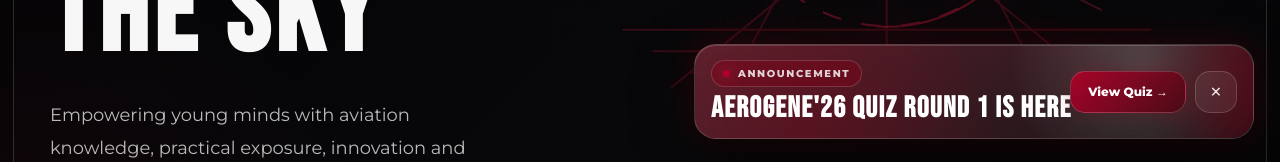
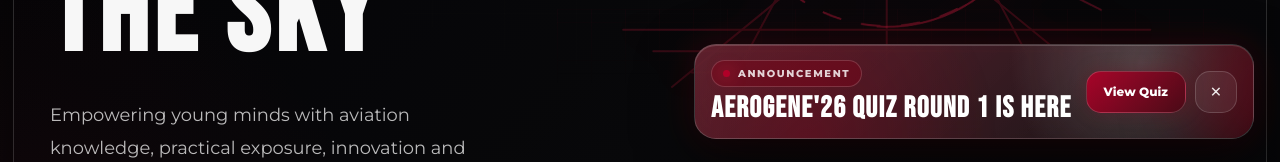
Before and after one commit to Movindutb/AAAC-Website, a plain HTML site: page index.html in a window 1280 px wide. Shown: the part 635-797 px from the top of the page. Drawn offline with Linux system fonts and the light colour scheme.

Commit message:
Update index.html

```diff
--- a/index.html
+++ b/index.html
@@ -184,7 +184,7 @@
       </div>
 
       <div class="aaac-popup-right">
-        <a href="#" class="aaac-popup-link">View Quiz →</a>
+        <a href="#" class="aaac-popup-link">View Quiz</a>
 
         <button class="aaac-popup-icon-btn aaac-popup-close" type="button" aria-label="Close notification">
           ×
```
